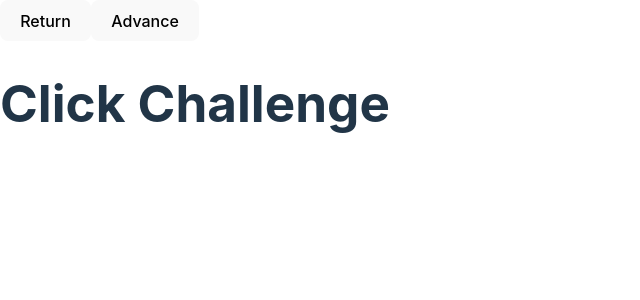
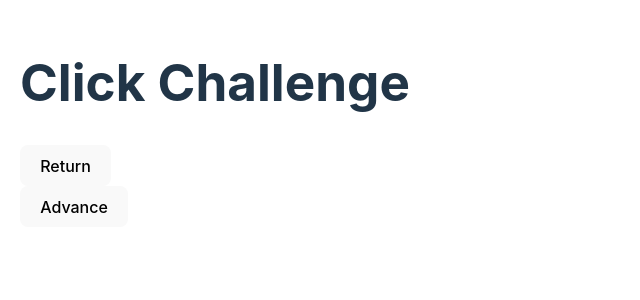
Before and after one commit to Daniel-derf/click-react-project, a React (Vite) app: page / in a window 1280 px wide. Shown: the top 300 px of the page, without its empty margins (0-640 px from the left). Built offline with nearby package versions, Linux system fonts and the light colour scheme.

Commit message:
style bugs fixed

```diff
--- a/src/App.css
+++ b/src/App.css
@@ -1,6 +1,12 @@
-
+body{
+  padding: 20px;
+}
 
 .container {
   width: 100vw;
   height: 100vh;
 }
+
+.btns-div{
+  width: min-content;
+}
--- a/src/App.jsx
+++ b/src/App.jsx
@@ -16,14 +16,18 @@ function App() {
 
   }
 
-  const handleAdvanceBtn = () => {
+  const handleAdvanceBtn = (e) => {
+    e.stopPropagation();
+
     if (removedClicks.length>0){
       setRemovedClicks([...removedClicks.slice(0, -1)])
       setClicks([...clicks, removedClicks[removedClicks.length-1]])
     }
   }
 
-  const handleReturnBtn = () => {
+  const handleReturnBtn = (e) => {
+    e.stopPropagation();
+
     if (clicks.length>0){
       const removedClick = clicks[clicks.length-1]
       setRemovedClicks([...removedClicks, removedClick])
@@ -32,14 +36,13 @@ function App() {
   }
 
   return (<>
+    <div className='container' onClick={handleClick}>
+
+    <h1>Click Challenge</h1>
     <div className='btns-div'>
       <button onClick={handleReturnBtn}>Return</button>
       <button onClick={handleAdvanceBtn}>Advance</button>
     </div>
-
-    <div className='container' onClick={handleClick}>
-
-    <h1>Click Challenge</h1>
 
     {clicks.map(click=>(
       <Click key={click.id} positionX={click.x} positionY={click.y} />
```
